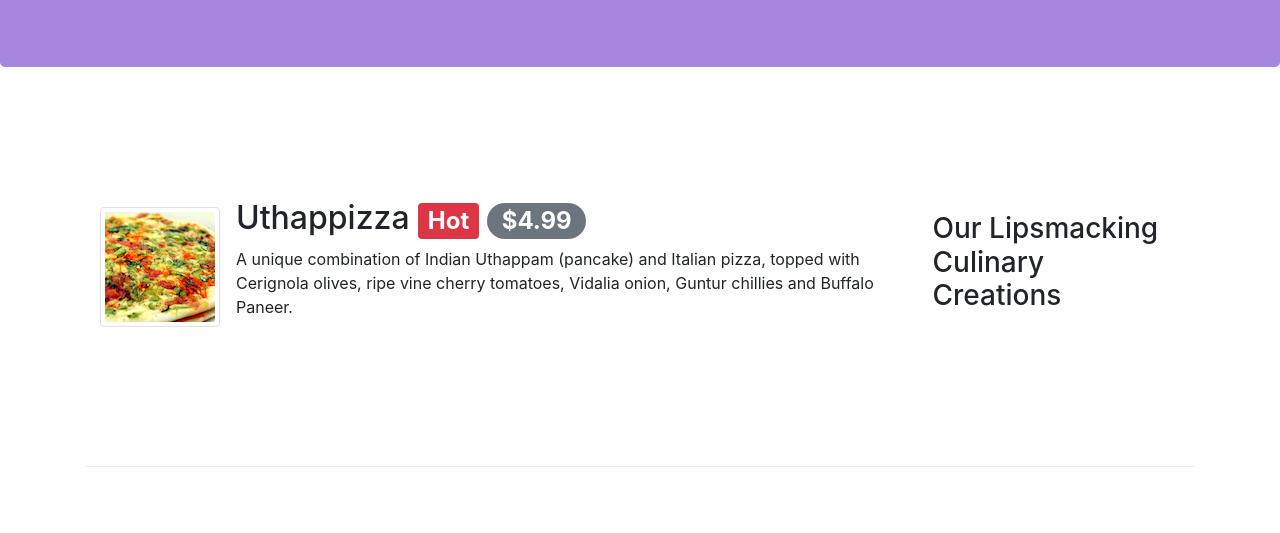
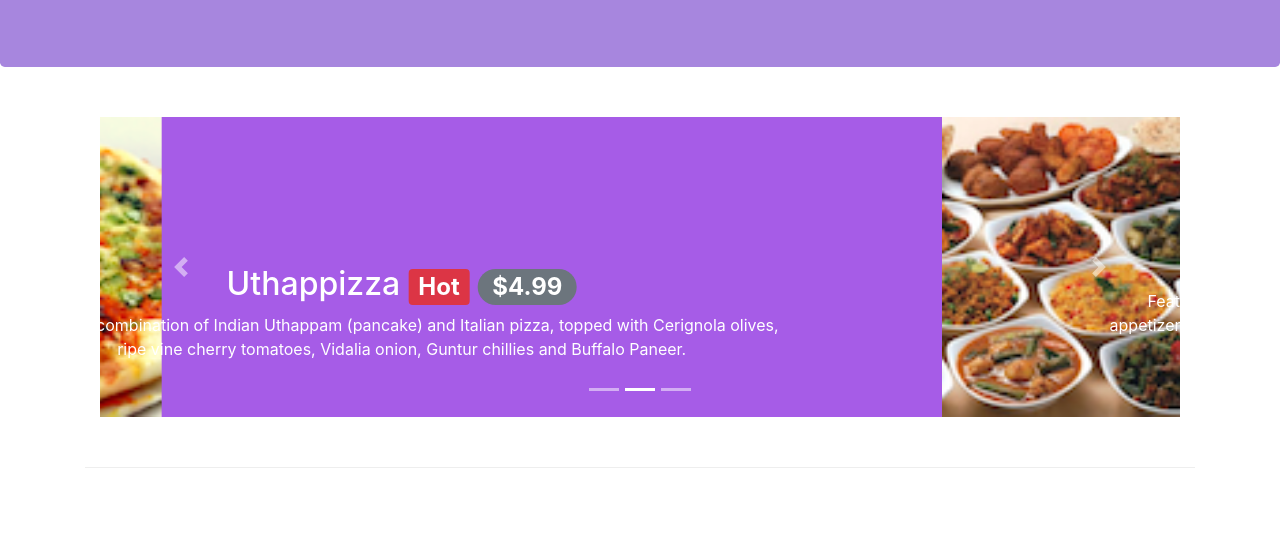
Before and after one commit to Micahget/Peter-s-Dish, a website: page index.html in a window 1280 px wide. Shown: the part 267-800 px from the top of the page. Drawn offline with nearby package versions, Linux system fonts and the light colour scheme.

Commit message:
commit on carousel

```diff
--- a/css/styles.css
+++ b/css/styles.css
@@ -46,3 +46,14 @@ body{
     padding: 10px;
 
 }
+.carousel{
+    background: #a65ce7;
+}
+.carousel-item{
+    height: 300px;
+}
+.carousel-item img{
+    position: absolute;
+    top: 0;
+    bottom: 0;
+    min-height: 300px;
--- a/index.html
+++ b/index.html
@@ -34,14 +34,14 @@
                 <li class="nav-item"><a class="nav-link" href="#"><span class="fa fa-list fa-lg"></span> Menu</a></li>
                 <li class="nav-item"><a class="nav-link" href="./contactus.html"><span class="fa fa-address-card fa-lg"></span> Contact</a></li>
 
-                </ul>
+            </ul>
                 <!-- this one is for login button in nav bar -->
-            <span class="navbar-text nav-item">
-                <a  data-toggle="modal" data-target="#loginModal" >
-                    <span class="fa fa-sign-in"></span> Login
-                </a>
+             <span class="navbar-text ">
+                 <a  data-toggle="modal" data-target="#loginModal" >
+                     <span class="fa fa-sign-in"></span> Login
+                 </a>
 
-            </span>
+             </span>
         </div>
 
         </div>
@@ -54,6 +54,7 @@
                  <div class="modal-header">
                     <h4 class="modal-title">Login</h4>
                     <button type="button" class="close" data-dismiss="modal">
+                        <!-- this one is the function for the modal to work -->
                         &times;
                     </button>
 
@@ -108,6 +109,63 @@
     </header>
 
     <div class = "container">
+        <div class="row row-content">
+            <div class="col">
+                <!-- data-ride/data-* is always a javascript function/javascript feature -->
+                <div id="mycarousel" class="carousel slide" data-ride="carousel" data-ride="carousel">
+                    <div class="carousel-inner" role="listbox">
+                      <div class="carousel-item active">
+                        <img src="img/uthappizza.png" class="d-block img-fluid "alt="">
+                        <div class="carousel-caption d-none d-md-block">
+                            <h2 >Uthappizza <span class="badge badge-danger">Hot</span> <span class="badge badge-pill badge-secondary">$4.99</span></h2>
+                            <p class="d-none d-sm-block">A unique combination of Indian Uthappam (pancake) and
+                                Italian pizza, topped with Cerignola olives, ripe vine cherry tomatoes,
+                                 Vidalia onion, Guntur chillies and Buffalo Paneer.</p>
+
+                        </div>
+
+                      </div>
+                      <div class="carousel-item">
+                        <img src="img/buffet.png" class="d-block img-fluid "alt="">
+                        <div class="carousel-caption d-none d-md-block">
+                            <h2>Weekend Grand Buffet <span class="badge badge-danger">New</span></h2>
+                            <p class="d-none d-sm-block">Featuring mouthwatering combinations with a choice of five different salads, six enticing appetizers, six main entrees and five choicest desserts. Free flowing bubbly and soft drinks. All for just $19.99 per person </p>
+
+                        </div>
+
+                     </div>
+                     <div class="carousel-item ">
+                        <img src="img/alberto.png" class="d-block img-fluid "alt="">
+                        <div class="carousel-caption d-none d-md-block">
+                            <h2>Alberto Somayya</h2>
+                            <h4>Executive Chef</h4>
+                            <p class="d-none d-sm-block">Award winning three-star Michelin chef with wide International experience having worked closely with whos-who in the culinary world, he specializes in creating mouthwatering Indo-Italian fusion experiences. </p>
+
+
+                        </div>
+
+                    </div>
+                 </div>
+                 <!-- this one is a controller at the bottom of carousel -->
+                 <ol class="carousel-indicators" >
+                    <li data-target="#mycarousel" data-slide-to="0" class="active"></li>
+                     <li data-target="#mycarousel" data-slide-to="1" ></li>
+                     <li data-target="#mycarousel" data-slide-to="2" ></li>
+                    </ol>
+                    <!-- this one is for controllers at the side of the carousel -->
+                     <a class="carousel-control-prev" href="#mycarousel" role="button" data-slide="prev">
+                        <span class="carousel-control-prev-icon"></span>
+                    </a>
+                    <a class="carousel-control-next" href="#mycarousel" role="button" data-slide="next">
+                        <span class="carousel-control-next-icon"></span>
+                    </a>
+
+
+                </div>
+
+            </div>
+
+      </div>
         <div class = "row row-content align-items-center">
             <div class = "col-12 col-sm-4 order-sm-last col-md-3">
                 <h3>Our Lipsmacking Culinary Creations</h3>
```
